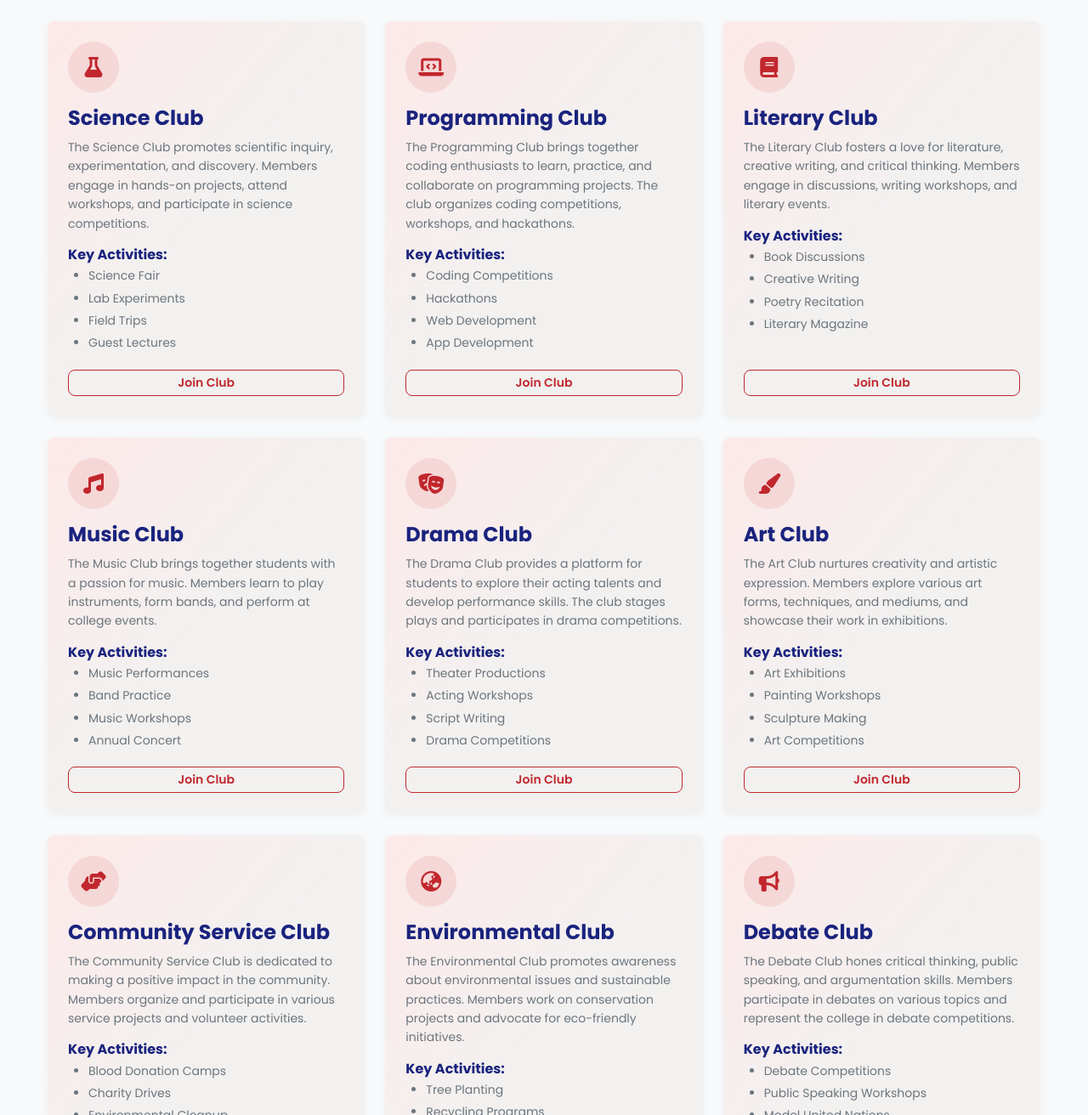
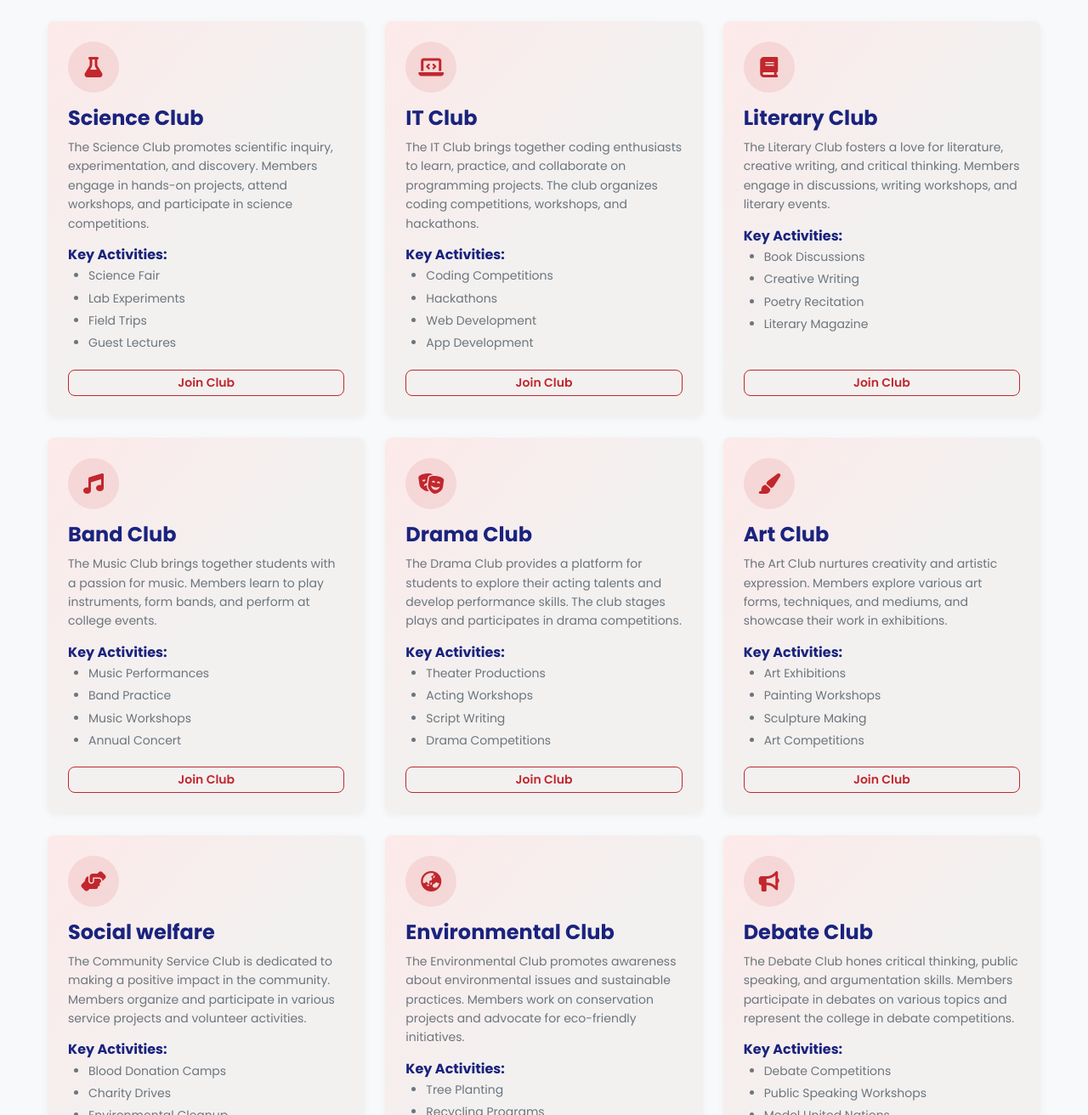
Before and after one commit to tanvir877/acc, a plain HTML site: page campus-life.html in a window 1280 px wide. Shown: the part 2900-4212 px from the top of the page at 85% size. Drawn offline with nearby package versions, Linux system fonts and the light colour scheme.

Commit message:
changed the name of some club

```diff
--- a/campus-life.html
+++ b/campus-life.html
@@ -342,8 +342,8 @@
                             <div class="club-icon">
                                 <i class="fas fa-laptop-code"></i>
                             </div>
-                            <h3 class="club-name">Programming Club</h3>
-                            <p class="club-description">The Programming Club brings together coding enthusiasts to learn, practice, and collaborate on programming projects. The club organizes coding competitions, workshops, and hackathons.</p>
+                            <h3 class="club-name">IT Club</h3>
+                            <p class="club-description">The IT Club brings together coding enthusiasts to learn, practice, and collaborate on programming projects. The club organizes coding competitions, workshops, and hackathons.</p>
                             <div class="club-activities">
                                 <h4>Key Activities:</h4>
                                 <ul>
@@ -380,7 +380,7 @@
                             <div class="club-icon">
                                 <i class="fas fa-music"></i>
                             </div>
-                            <h3 class="club-name">Music Club</h3>
+                            <h3 class="club-name">Band Club</h3>
                             <p class="club-description">The Music Club brings together students with a passion for music. Members learn to play instruments, form bands, and perform at college events.</p>
                             <div class="club-activities">
                                 <h4>Key Activities:</h4>
@@ -435,7 +435,7 @@
                             <div class="club-icon">
                                 <i class="fas fa-hands-helping"></i>
                             </div>
-                            <h3 class="club-name">Community Service Club</h3>
+                            <h3 class="club-name">Social welfare</h3>
                             <p class="club-description">The Community Service Club is dedicated to making a positive impact in the community. Members organize and participate in various service projects and volunteer activities.</p>
                             <div class="club-activities">
                                 <h4>Key Activities:</h4>
```
